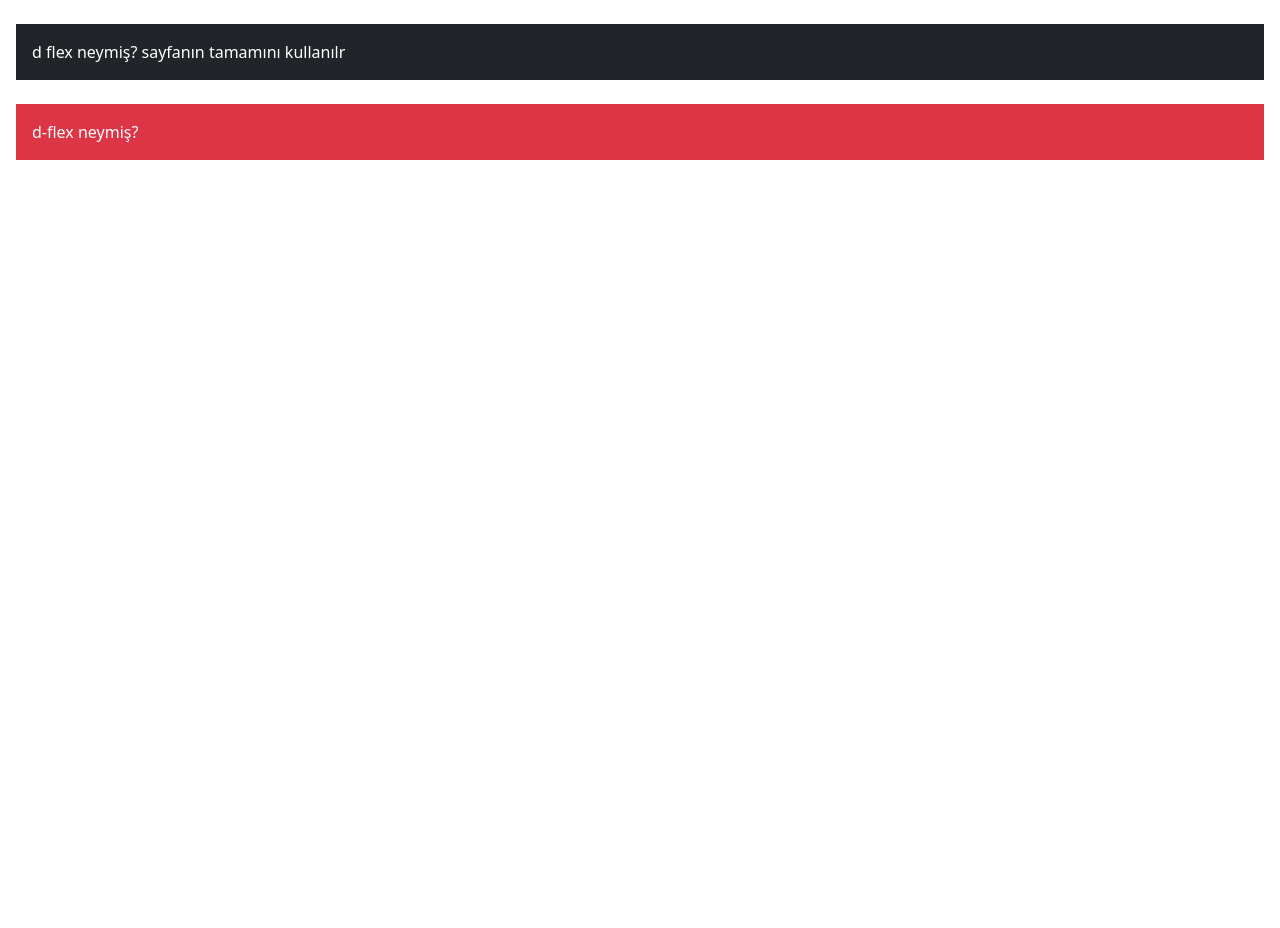
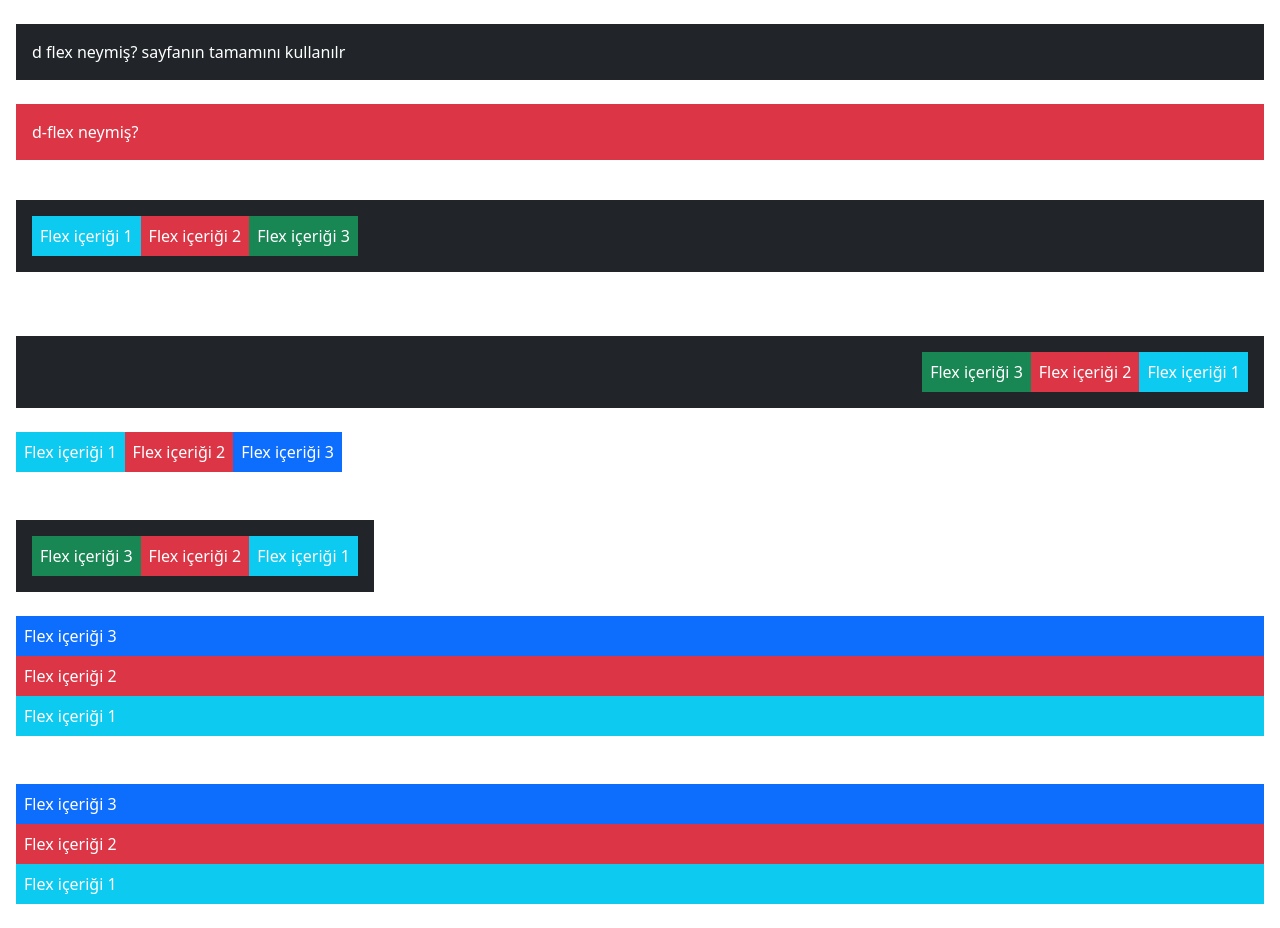
Before and after one commit to Beyzaerdd/Bootstrap5-Egitimi, a plain HTML site: page bootstrap eğitim modülleri/Module03_Flexbox/index.html in a window 1280 px wide. Before the commit the page ends 800 px from the top, so only its background shows below. Drawn offline with nearby package versions, Linux system fonts and the light colour scheme.

Commit message:
flexbox örnek kodlar tamamlandı

```diff
--- a/bootstrap eğitim modülleri/Module03_Flexbox/index.html
+++ b/bootstrap eğitim modülleri/Module03_Flexbox/index.html
@@ -9,9 +9,72 @@
 
    <div class="container-fluid my-2 p-3">
     <div class="d-flex bg-dark p-3 text-white mb-4">d flex neymiş? sayfanın tamamını kullanılr</div> <!--sayfanın tamamını kullanır-->
-    <div class="d-inline-flex d-lg-flex bg-danger p-3 text-white">d-flex neymiş?</div> <!--içeriği kadar boyut alır--> <!--large ve üstü ekranlarda flex özelliğine geç-->
+    <div class="d-inline-flex d-lg-flex bg-danger p-3 text-white">d-flex neymiş?</div> <!--içeriği kadar boyut alır-->
+     <!--large ve üstü ekranlarda flex özelliğine geç-->
+
 
    </div>
+
+   <div class="container-fluid my-2 p-3">
+    <div class="d-flex flex-row bg-dark p-3 text-white mb-4">
+    <div class="p-2 bg-info">Flex içeriği 1</div>
+    <div class="p-2 bg-danger">Flex içeriği 2</div>
+    <div class="p-2 bg-success">Flex içeriği 3</div>
+
+   </div>
+
+
+
+
+   <div class="container-fluid my-2 p-3"></div>
+    <div class="d-flex flex-row flex-lg-row-reverse bg-dark p-3 text-white mb-4">
+    <div class="p-2 bg-info">Flex içeriği 1</div>
+    <div class="p-2 bg-danger">Flex içeriği 2</div>
+    <div class="p-2 bg-success">Flex içeriği 3</div>
+
+   </div>
+
+
+
+   <div class="d-inline-flex bg-dark p-3c text-white">
+
+    <div class="p-2 bg-info">Flex içeriği 1</div>
+    <div class="p-2 bg-danger">Flex içeriği 2</div>
+    <div class="p-2 bg-primary">Flex içeriği 3</div>
+</div>
+
+
+
+<div class="container my-2 p-3"></div>
+    <div class="d-inline-flex flex-row flex-lg-row-reverse bg-dark p-3 text-white mb-4">
+    <div class="p-2 bg-info">Flex içeriği 1</div>
+    <div class="p-2 bg-danger">Flex içeriği 2</div>
+    <div class="p-2 bg-success">Flex içeriği 3</div>
+
+   </div>
+
+
+   <div class="d-flex flex-column flex-lg-column-reverse bg-dark p-3c text-white">
+
+    <div class="p-2 bg-info">Flex içeriği 1</div>
+    <div class="p-2 bg-danger">Flex içeriği 2</div>
+    <div class="p-2 bg-primary">Flex içeriği 3</div>
+</div>
+<br><br>
+
+
+
+<div class="d-flex flex-column-reverse bg-dark p-3c text-white">
+
+    <div class="p-2 bg-info">Flex içeriği 1</div>
+    <div class="p-2 bg-danger">Flex içeriği 2</div>
+    <div class="p-2 bg-primary">Flex içeriği 3</div>
+</div>
+
+
+</div>
+
+
 </head>
 <body>
 
```
Also changed, not shown: bootstrap eğitim modülleri/Module03_Flexbox/ornek2.html (added, +116 -0 lines), bootstrap eğitim modülleri/Module03_Flexbox/Bootstrap_logo.svg.png (added).
